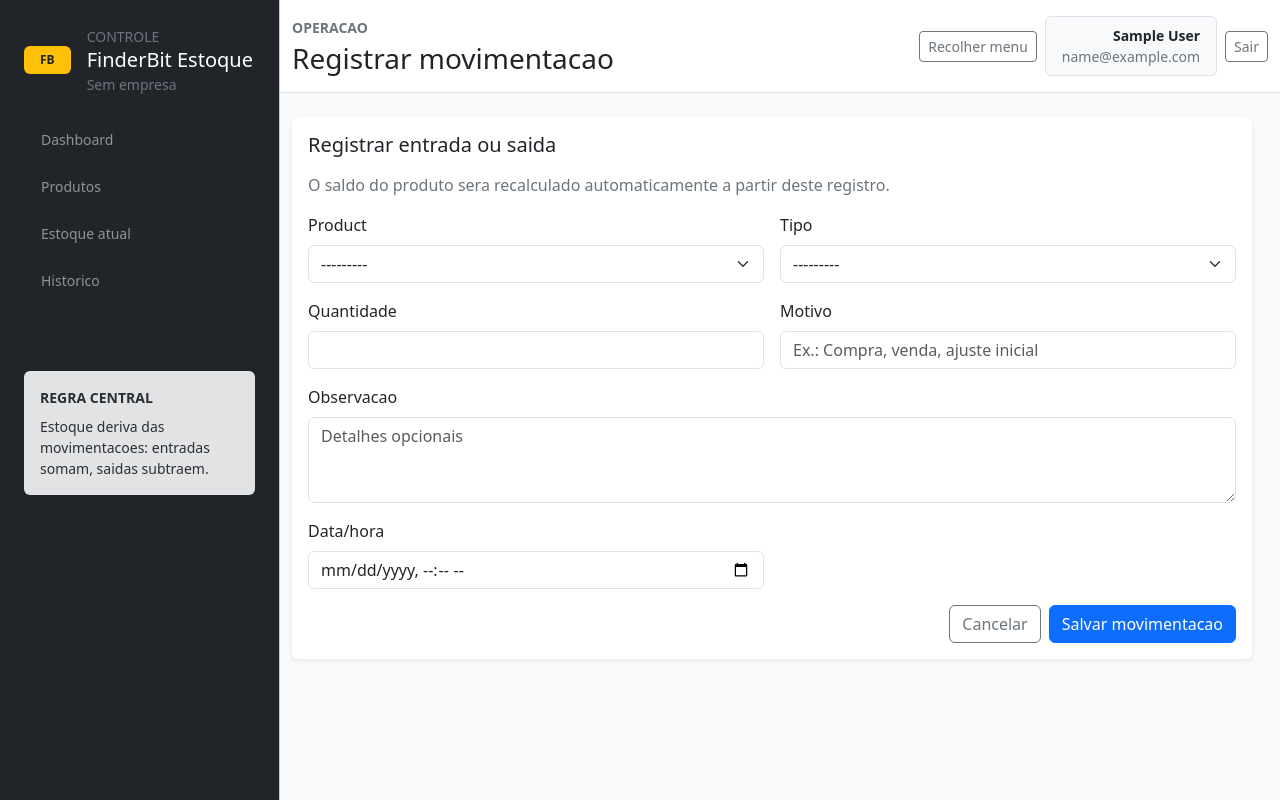
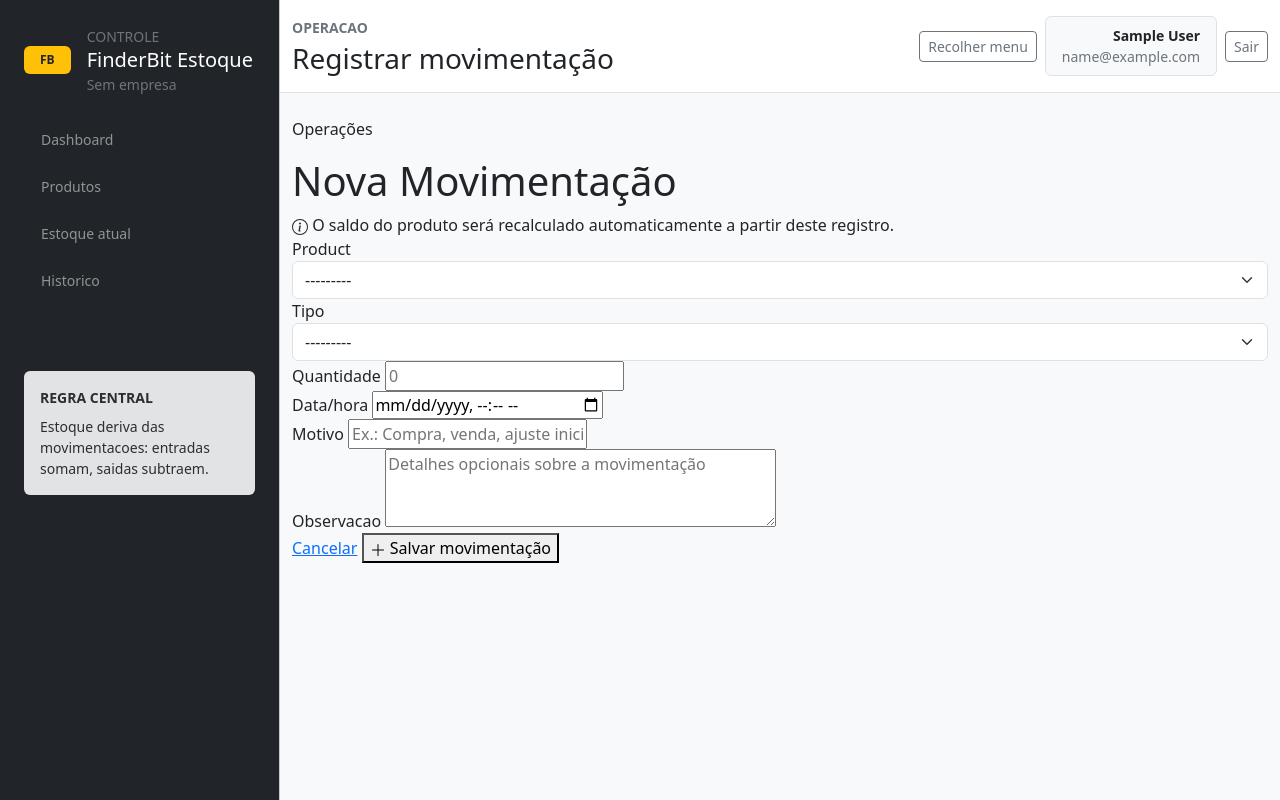
Before and after one commit to mrmateussiilva/estoque-django, a Django app: template templates/inventory/movement_form.html in a window 1280 px wide. Run offline with Django 5.2, Linux system fonts and the light colour scheme; the template is opened without the code that fills it: values that come from a table or form of the project are taken from there, others are empty; the visitor is signed in with stand-in values (Sample User, id 1); some libraries are stand-ins or nearby versions.

Commit message:
style: reformular formulário de movimentação com design system

```diff
--- a/inventory/forms.py
+++ b/inventory/forms.py
@@ -6,23 +6,31 @@ from .models import Category, Product, StockMovement
 
 class ProductForm(forms.ModelForm):
     new_category = forms.CharField(
-        label="nova categoria",
+        label="Nova Categoria",
         required=False,
-        widget=forms.TextInput(attrs={"placeholder": "Ou crie uma nova categoria"}),
+        widget=forms.TextInput(
+            attrs={"placeholder": "Ou crie uma nova categoria", "class": "form-dark"}
+        ),
     )
 
     def __init__(self, *args, company=None, **kwargs):
         super().__init__(*args, **kwargs)
         self.company = company
-        self.fields["category"].queryset = Category.objects.for_company(company).order_by("name")
+        self.fields["category"].queryset = Category.objects.for_company(
+            company
+        ).order_by("name")
         self.fields["category"].required = False
+
+        # Aplicar classes dark mode
         for name, field in self.fields.items():
             if name == "active":
-                field.widget.attrs["class"] = "form-check-input"
+                field.widget.attrs["class"] = "form-check-input form-check-custom"
+            elif name == "new_category":
+                pass  # Já configurado acima
             elif isinstance(field.widget, forms.Select):
-                field.widget.attrs["class"] = "form-select"
+                field.widget.attrs["class"] = "form-dark form-select"
             else:
-                field.widget.attrs["class"] = "form-control"
+                field.widget.attrs["class"] = "form-dark"
 
     def clean(self):
         cleaned_data = super().clean()
@@ -35,50 +43,98 @@ class ProductForm(forms.ModelForm):
 
     def save(self, commit=True):
         category = self.cleaned_data.get("category")
-        new_category = (self.cleaned_data.get("new_category") or "").strip()
+        new_category = (cleaned_data.get("new_category") or "").strip()
 
         if not category and new_category:
-            category, _ = Category.objects.get_or_create(company=self.company, name=new_category)
+            category, _ = Category.objects.get_or_create(
+                company=self.company, name=new_category
+            )
 
         self.instance.category = category
         return super().save(commit=commit)
 
     class Meta:
         model = Product
-        fields = ["name", "sku", "category", "new_category", "unit", "minimum_stock", "active"]
+        fields = [
+            "name",
+            "sku",
+            "category",
+            "new_category",
+            "unit",
+            "minimum_stock",
+            "active",
+        ]
         widgets = {
-            "name": forms.TextInput(attrs={"placeholder": "Ex.: Cafe Premium 500g"}),
-            "sku": forms.TextInput(attrs={"placeholder": "Ex.: CAFE-500"}),
-            "minimum_stock": forms.NumberInput(attrs={"min": 0}),
+            "name": forms.TextInput(
+                attrs={"placeholder": "Ex.: Cafe Premium 500g", "class": "form-dark"}
+            ),
+            "sku": forms.TextInput(
+                attrs={"placeholder": "Ex.: CAFE-500", "class": "form-dark"}
+            ),
+            "minimum_stock": forms.NumberInput(attrs={"min": 0, "class": "form-dark"}),
         }
 
 
 class StockMovementForm(forms.ModelForm):
     class Meta:
         model = StockMovement
-        fields = ["product", "movement_type", "quantity", "reason", "notes", "created_at"]
+        fields = [
+            "product",
+            "movement_type",
+            "quantity",
+            "reason",
+            "notes",
+            "created_at",
+        ]
         widgets = {
-            "quantity": forms.NumberInput(attrs={"min": 1}),
-            "reason": forms.TextInput(attrs={"placeholder": "Ex.: Compra, venda, ajuste inicial"}),
-            "notes": forms.Textarea(attrs={"rows": 3, "placeholder": "Detalhes opcionais"}),
-            "created_at": forms.DateTimeInput(attrs={"type": "datetime-local"}),
+            "product": forms.Select(
+                attrs={
+                    "class": "form-dark form-select",
+                    "placeholder": "Selecione o produto",
+                }
+            ),
+            "movement_type": forms.Select(attrs={"class": "form-dark form-select"}),
+            "quantity": forms.NumberInput(
+                attrs={"min": 1, "class": "form-dark", "placeholder": "0"}
+            ),
+            "reason": forms.TextInput(
+                attrs={
+                    "placeholder": "Ex.: Compra, venda, ajuste inicial",
+                    "class": "form-dark",
+                }
+            ),
+            "notes": forms.Textarea(
+                attrs={
+                    "rows": 3,
+                    "placeholder": "Detalhes opcionais sobre a movimentação",
+                    "class": "form-dark",
+                }
+            ),
+            "created_at": forms.DateTimeInput(
+                attrs={"type": "datetime-local", "class": "form-dark"}
+            ),
         }
 
     def __init__(self, *args, company=None, **kwargs):
         super().__init__(*args, **kwargs)
         self.company = company
-        self.fields["product"].queryset = Product.objects.for_company(company).order_by("name")
+        self.fields["product"].queryset = Product.objects.for_company(company).order_by(
+            "name"
+        )
         self.fields["created_at"].input_formats = ["%Y-%m-%dT%H:%M"]
-        for field in self.fields.values():
+
+        for field_name, field in self.fields.items():
             if isinstance(field.widget, forms.Select):
-                field.widget.attrs["class"] = "form-select"
-            elif isinstance(field.widget, forms.Textarea):
-                field.widget.attrs["class"] = "form-control"
+                if "form-select" not in field.widget.attrs.get("class", ""):
+                    field.widget.attrs["class"] = "form-dark form-select"
+            elif field_name == "active":
+                pass
             else:
-                field.widget.attrs["class"] = "form-control"
+                if "class" not in field.widget.attrs:
+                    field.widget.attrs["class"] = "form-dark"
 
     def clean_product(self):
         product = self.cleaned_data["product"]
         if product.company != self.company:
-            raise ValidationError("Produto invalido para esta empresa.")
+            raise ValidationError("Produto inválido para esta empresa.")
         return product
--- a/templates/inventory/movement_form.html
+++ b/templates/inventory/movement_form.html
@@ -1,28 +1,83 @@
 {% extends "base.html" %}
 
-{% block title %}Nova movimentacao | FinderBit Estoque{% endblock %}
-{% block page_title %}Registrar movimentacao{% endblock %}
+{% block title %}Nova movimentação | FinderBit Estoque{% endblock %}
+{% block page_title %}Registrar movimentação{% endblock %}
 
 {% block content %}
-<section class="card border-0 shadow-sm" style="max-width: 960px;">
-    <div class="card-body">
-        <h3 class="h5 mb-3">Registrar entrada ou saida</h3>
-        <p class="text-secondary">O saldo do produto sera recalculado automaticamente a partir deste registro.</p>
-        <form method="post" class="row g-3">
-            {% csrf_token %}
-            {% for field in form %}
-                <div class="{% if field.name == 'notes' %}col-12{% else %}col-md-6{% endif %}">
-                    <label for="{{ field.id_for_label }}" class="form-label">{{ field.label }}</label>
-                    {{ field }}
-                    {% for error in field.errors %}<div class="text-danger small">{{ error }}</div>{% endfor %}
+<div class="form-page">
+    <header class="page-header">
+        <div class="page-header__info">
+            <p class="page-header__label">Operações</p>
+            <h1 class="page-header__title">Nova Movimentação</h1>
+        </div>
+    </header>
+
+    <div class="form-card">
+        <div class="form-card__body">
+            <div class="form-info">
+                <svg xmlns="http://www.w3.org/2000/svg" width="16" height="16" fill="currentColor" viewBox="0 0 16 16">
+                    <path d="M8 15A7 7 0 1 1 8 1a7 7 0 0 1 0 14zm0 1A8 8 0 1 0 8 0a8 8 0 0 0 0 16z"/>
+                    <path d="m8.93 6.588-2.29.287-.082.38.45.083c.294.07.352.176.288.469l-.738 3.468c-.194.897.105 1.319.808 1.319.545 0 1.178-.252 1.465-.598l.088-.416c-.2.176-.492.246-.686.246-.275 0-.375-.193-.304-.533L8.93 6.588zM9 4.5a1 1 0 1 1-2 0 1 1 0 0 1 2 0z"/>
+                </svg>
+                <span>O saldo do produto será recalculado automaticamente a partir deste registro.</span>
+            </div>
+
+            <form method="post" class="form-grid">
+                {% csrf_token %}
+
+                <div class="form-group form-group--full">
+                    <label for="{{ form.product.id_for_label }}" class="form-label-custom">{{ form.product.label }}</label>
+                    {{ form.product }}
+                    {% for error in form.product.errors %}<div class="form-error">{{ error }}</div>{% endfor %}
                 </div>
-            {% endfor %}
-            {% if form.non_field_errors %}<div class="col-12 alert alert-danger mb-0">{{ form.non_field_errors }}</div>{% endif %}
-            <div class="col-12 d-flex justify-content-end gap-2">
-                <a href="{% url 'inventory:movement-list' %}" class="btn btn-outline-secondary">Cancelar</a>
-                <button class="btn btn-primary">Salvar movimentacao</button>
-            </div>
-        </form>
+
+                <div class="form-group">
+                    <label for="{{ form.movement_type.id_for_label }}" class="form-label-custom">{{ form.movement_type.label }}</label>
+                    {{ form.movement_type }}
+                    {% for error in form.movement_type.errors %}<div class="form-error">{{ error }}</div>{% endfor %}
+                </div>
+
+                <div class="form-group">
+                    <label for="{{ form.quantity.id_for_label }}" class="form-label-custom">{{ form.quantity.label }}</label>
+                    {{ form.quantity }}
+                    {% for error in form.quantity.errors %}<div class="form-error">{{ error }}</div>{% endfor %}
+                </div>
+
+                <div class="form-group">
+                    <label for="{{ form.created_at.id_for_label }}" class="form-label-custom">{{ form.created_at.label }}</label>
+                    {{ form.created_at }}
+                    {% for error in form.created_at.errors %}<div class="form-error">{{ error }}</div>{% endfor %}
+                </div>
+
+                <div class="form-group form-group--full">
+                    <label for="{{ form.reason.id_for_label }}" class="form-label-custom">{{ form.reason.label }}</label>
+                    {{ form.reason }}
+                    {% for error in form.reason.errors %}<div class="form-error">{{ error }}</div>{% endfor %}
+                </div>
+
+                <div class="form-group form-group--full">
+                    <label for="{{ form.notes.id_for_label }}" class="form-label-custom">{{ form.notes.label }}</label>
+                    {{ form.notes }}
+                    {% for error in form.notes.errors %}<div class="form-error">{{ error }}</div>{% endfor %}
+                </div>
+
+                {% if form.non_field_errors %}
+                <div class="form-alert form-alert--danger form-group--full">
+                    {% for error in form.non_field_errors %}{{ error }}{% endfor %}
+                </div>
+                {% endif %}
+
+                <div class="form-actions form-group--full">
+                    <a href="{% url 'inventory:movement-list' %}" class="btn-ghost">Cancelar</a>
+                    <button type="submit" class="btn-brand">
+                        <svg xmlns="http://www.w3.org/2000/svg" width="16" height="16" fill="currentColor" viewBox="0 0 16 16">
+                            <path d="M8 2a.5.5 0 0 1 .5.5v5h5a.5.5 0 0 1 0 1h-5v5a.5.5 0 0 1-1 0v-5h-5a.5.5 0 0 1 0-1h5v-5A.5.5 0 0 1 8 2Z"/>
+                        </svg>
+                        Salvar movimentação
+                    </button>
+                </div>
+            </form>
+        </div>
     </div>
-</section>
+</div>
 {% endblock %}
```
